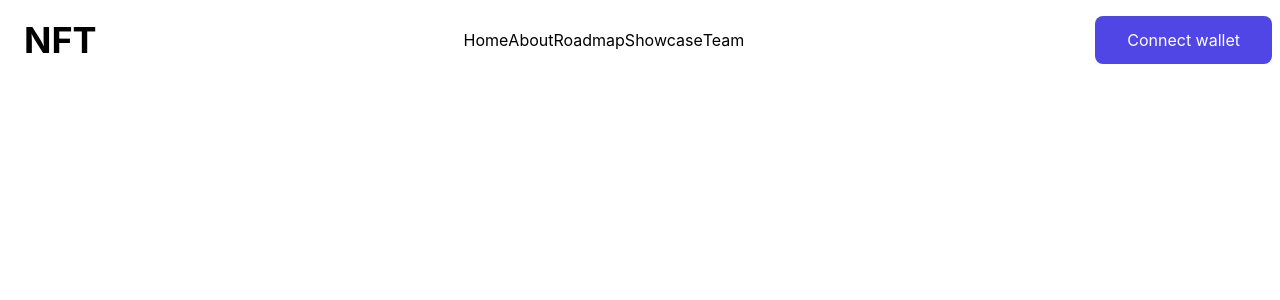
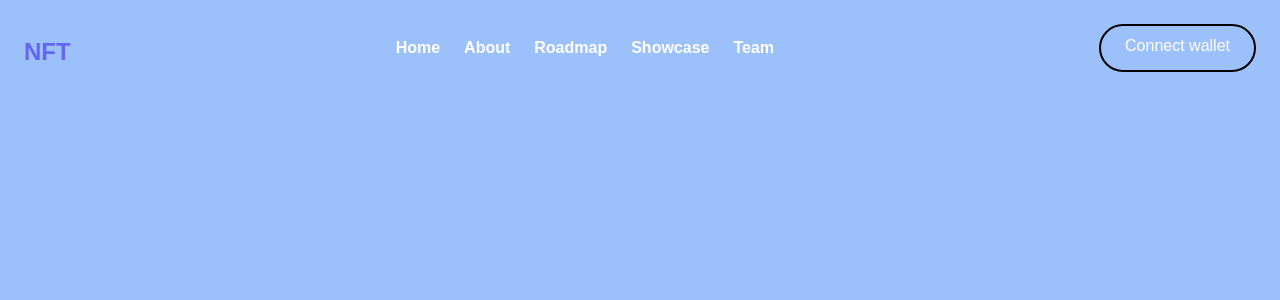
Before and after one commit to acostahf/nft-site, a Next.js app: page / in a window 1280 px wide. Shown: the top 300 px of the page. Built offline with nearby package versions, Linux system fonts and the light colour scheme.

Commit message:
imported navbar from react sandbox

```diff
--- a/components/Navbar.js
+++ b/components/Navbar.js
@@ -1,63 +1,72 @@
 import React, { useState } from 'react'
-import {MenuIcon} from '@heroicons/react/outline'
+import Link from 'next/link'
 function Navbar() {
   const [hamburgerOpen, setHamburgerOpen] = useState(false)
 
   const handleClick = () => {
     setHamburgerOpen(!hamburgerOpen)
+    console.log('Clicked')
   }
   return (
-    <div className=' h-20 w-screen fixed'>
-        <div className=' h-full w-full justify-between items-center px-2 flex '>
-          <div className='flex items-center'>
-
+    <div className='relative container mx-auto p-6'>
+        {/* FLEX CONTAINER */}
+        <div className='flex justify-between items-center'>
             {/* LOGO */}
-            <h1 className='text-3xl lg:text-4xl mx-4 font-bold'>NFT </h1>
-          </div>
-            {/* MIDDLE MENU ITEMS */}
-            <div className=' mx-12 hidden lg:flex'>
-              <ul className='hidden lg:flex '>
-                <li className='navBarLi'>Home</li>
-                <li className='navBarLi'>About</li>
-                <li className='navBarLi'>Roadmap</li>
-                <li className='navBarLi'>Showcase</li>
-                <li className='navBarLi'>Team</li>
-              </ul>
+            <div className='pt-2'>
+                <h1 className='logo text-2xl font-bold text-indigo-500'>NFT</h1>
             </div>
+            {/* MENU */}
+            <div className='hidden md:flex space-x-6'>
+              <Link href="/home">
+                <a  className='hover:text-slate-400 font-semibold'>Home</a>
+                </Link>
+                <Link href="/home">
+                <a  className='hover:text-slate-400 font-semibold'>About</a>
+                </Link>
+                <Link href="/home">
+                <a  className='hover:text-slate-400 font-semibold'>Roadmap</a>
+                </Link>
+                <Link href="/home">
+                <a  className='hover:text-slate-400 font-semibold'>Showcase</a>
+                </Link>
+                <Link href="/home">
+                <a  className='hover:text-slate-400 font-semibold'>Team</a>
+                </Link>
+            </div>
+            {/* BUTTON */}
+            <Link href="/home">
+              <a  className='swipeBtn overflow-hidden hidden md:block p-3 px-6 pt-2 rounded-full border-2 border-black '>Connect wallet</a>
+            </Link>
 
 
-          {/* HAMBURGER MENU ICON   */}
-
-          <div className='lg:hidden' onClick={handleClick}>
-            {!hamburgerOpen ? <MenuIcon className='w-5' /> : <p>down icon</p> }
-
-            </div>
-          <div className='hidden lg:flex '>
-              <button className='bg-indigo-600 text-white rounded-lg px-8 py-3'>Connect wallet</button>
-            </div>
-          <div className='lg:hidden rounded-full bg-emerald-400'>
-            <p>Circle</p>
-
-          </div>
-
+            {/* HAMBURGER MENU ICON */}
+            <button onClick={handleClick} className= {!hamburgerOpen ? 'block hamburger md:hidden focus:outline-none' : 'block open hamburger md:hidden focus:outline-none'}>
+              <span className='hamburger-top'></span>
+              <span className='hamburger-middle'></span>
+              <span className='hamburger-bottom'></span>
+            </button>
 
         </div>
 
-        {/* DROPDOWN MENU */}
+        {/* MOBILE MENU */}
+        <div className='md:hidden'>
+          <div className={!hamburgerOpen ? 'hidden' : 'flex-col absolute h-screen w-full items-center self-end flex py-8 mt-10 space-y-6 font-bold bg-white sm:w-auto sm:self-center left-6 right-6 z-10 drop-shadow-md'}>
+            <Link href="/home">
+              <a >Home</a>
+            </Link>
 
-        <ul className={!hamburgerOpen ? 'hidden' : 'absolute flex flex-col items-center bg-slate-700 w-full px-8 '}>
-                <li className='navBarLi'>Home</li>
-                <li className='navBarLi'>About</li>
-                <li className='navBarLi'>Roadmap</li>
-                <li className='navBarLi'>Showcase</li>
-                <li className='navBarLi'>Team</li>
-                <div className='flex flex-col'>
-                  <button className='bg-indigo-600 text-white rounded-lg px-8 py-3'>Connect wallet</button>
-                </div>
+            <Link href="/home">
+              <a >About</a>
+            </Link>
+            <Link href="/home">
+              <a >Showcase</a>
+            </Link>
+            <Link href="/home">
+              <a >Roadmap</a>
+            </Link>
+          </div>
 
-        </ul>
-
-
+        </div>
     </div>
   )
 }
--- a/styles/globals.css
+++ b/styles/globals.css
@@ -2,18 +2,171 @@
 @tailwind components;
 @tailwind utilities;
 
-html,
+
+@import url('https://fonts.googleapis.com/css2?family=Nunito:wght@300;400;600;700&display=swap');
+
 body {
-	padding: 0;
-	margin: 0;
-	font-family: -apple-system, BlinkMacSystemFont, Segoe UI, Roboto, Oxygen, Ubuntu, Cantarell, Fira Sans, Droid Sans, Helvetica Neue, sans-serif;
+  font-family: "Nunito", sans-serif;
+  background-color: rgb(59 130 246 / 0.5);
+  color: #fff;
+  overflow-x: hidden;
 }
 
-a {
-	color: inherit;
-	text-decoration: none;
+
+.swipeBtn {
+  transition: all 1s;
+  position: relative;
+  z-index: 1;
 }
 
-* {
-	box-sizing: border-box;
+
+.swipeBtn::before {
+  content: '';
+  position: absolute;
+  left: 0;
+  top: 0;
+  background-color: rgb(184, 2, 144);
+  height: 100%;
+  width: 100%;
+  z-index: -1;
+  transform: translateY(100%);
+  transition: all 1s;
+  overflow: hidden;
+  /* transform-origin: left;
+  transform: translate(500px); */
 }
+
+.swipeBtn:hover::before {
+  transform: translateX(0);
+}
+
+.swipeBtn:hover {
+  color: white;
+}
+
+
+
+/* Hamburger Menu */
+.hamburger {
+    cursor: pointer;
+    z-index: 1;
+    width: 24px;
+    height: 24px;
+    transition: all 0.25s;
+    position: relative;
+  }
+
+  .hamburger-top,
+  .hamburger-middle,
+  .hamburger-bottom {
+    position: absolute;
+    top: 0;
+    left: 0;
+    width: 24px;
+    height: 2px;
+    background: #000;
+    transform: rotate(0);
+    transition: all 0.5s;
+  }
+
+  .hamburger-middle {
+    transform: translateY(7px);
+  }
+
+  .hamburger-bottom {
+    transform: translateY(14px);
+  }
+
+  .open {
+    transform: rotate(90deg);
+    transform: translateY(0px);
+  }
+
+  .open .hamburger-top {
+    transform: rotate(45deg) translateY(6px) translate(6px);
+  }
+
+  .open .hamburger-middle {
+    display: none;
+  }
+
+  .open .hamburger-bottom {
+    transform: rotate(-45deg) translateY(6px) translate(-6px);
+  }
+
+
+.waves{
+  width: 100%;
+  height: 100%;
+  position: absolute;
+  bottom: 0%;
+  left: 0%;
+}
+
+.wave{
+  position: absolute;
+  bottom: 0%;
+  left: 0%;
+  width: 100%;
+  height: 100px;
+  background-image: url('./assets/wave.png');
+  background-size: 1000px 100px;
+}
+
+.wave#wave1{
+  z-index: 1000;
+  opacity: 1;
+  bottom: 0;
+  animation: animateWave 12s linear infinite;
+}
+
+ .wave#wave2{
+  z-index: 999;
+  opacity: 0.5;
+  bottom: 10px;
+  animation: animateWave_02 12s linear infinite;
+}
+
+ .wave#wave3{
+  z-index: 1000;
+  opacity: 0.2;
+  bottom: 15px;
+  animation: animateWave 9s linear infinite;
+}
+
+ .wave#wave4{
+  z-index: 999;
+  opacity: 0.7;
+  bottom: 20px;
+  animation: animateWave_02 9s linear infinite;
+}
+
+@keyframes animateWave{
+  0%
+  {
+      background-position-x: 1000px;
+  }
+  100%
+  {
+      background-position-x: 0px;
+  }
+}
+
+@keyframes animateWave_02{
+  0%
+  {
+      background-position-x: 0px;
+  }
+  100%
+  {
+      background-position-x: 1000px;
+  }
+}
+
+
+.teamDiv {
+  background-color: rgb(59 130 246 / 0.5);
+  display: grid;
+  grid-template-columns: repeat(auto-fit, minmax(400px,1fr));
+  grid-gap: 20px;
+}
```
Also changed, not shown: styles/assets/wave.png (added).
